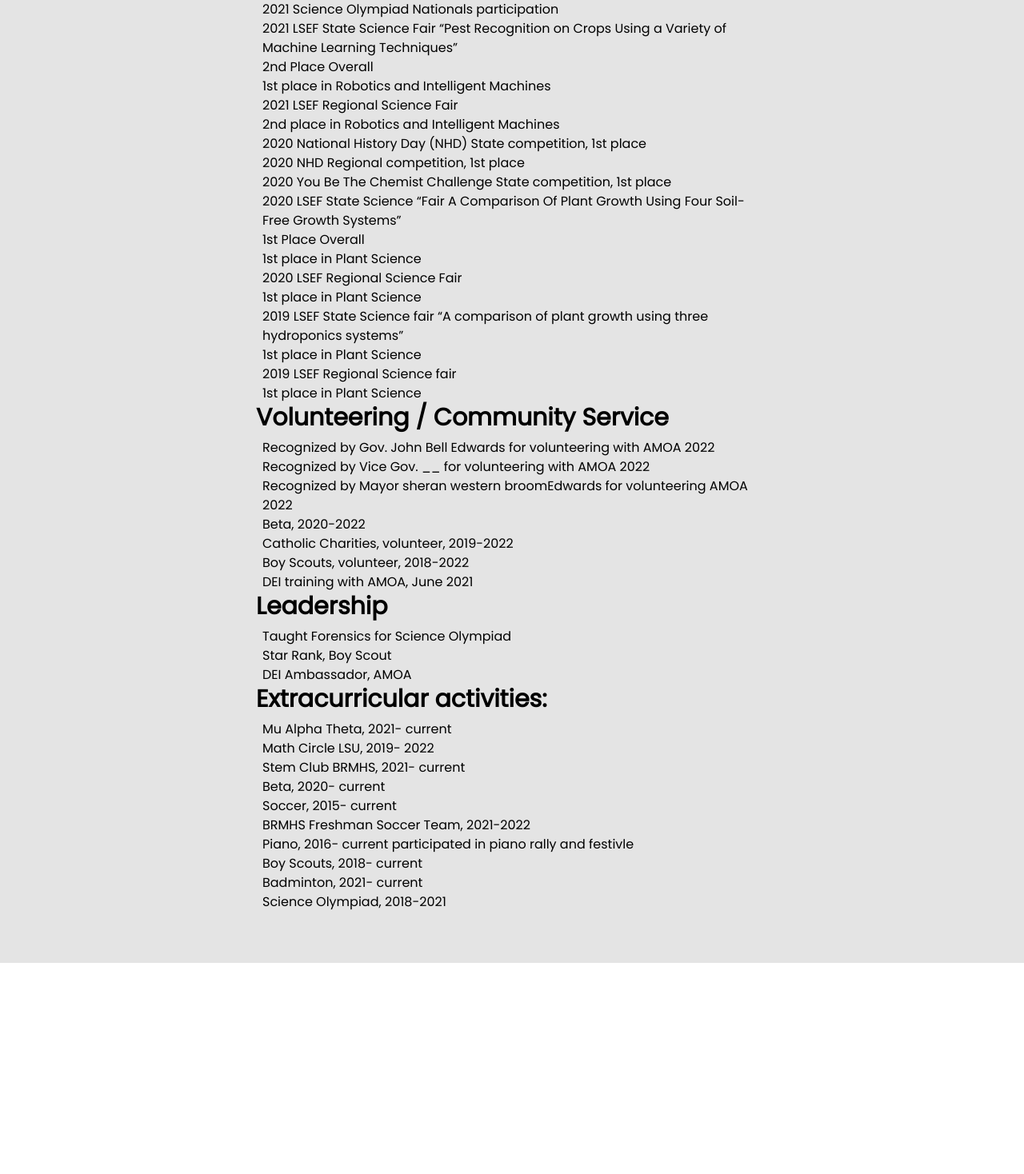
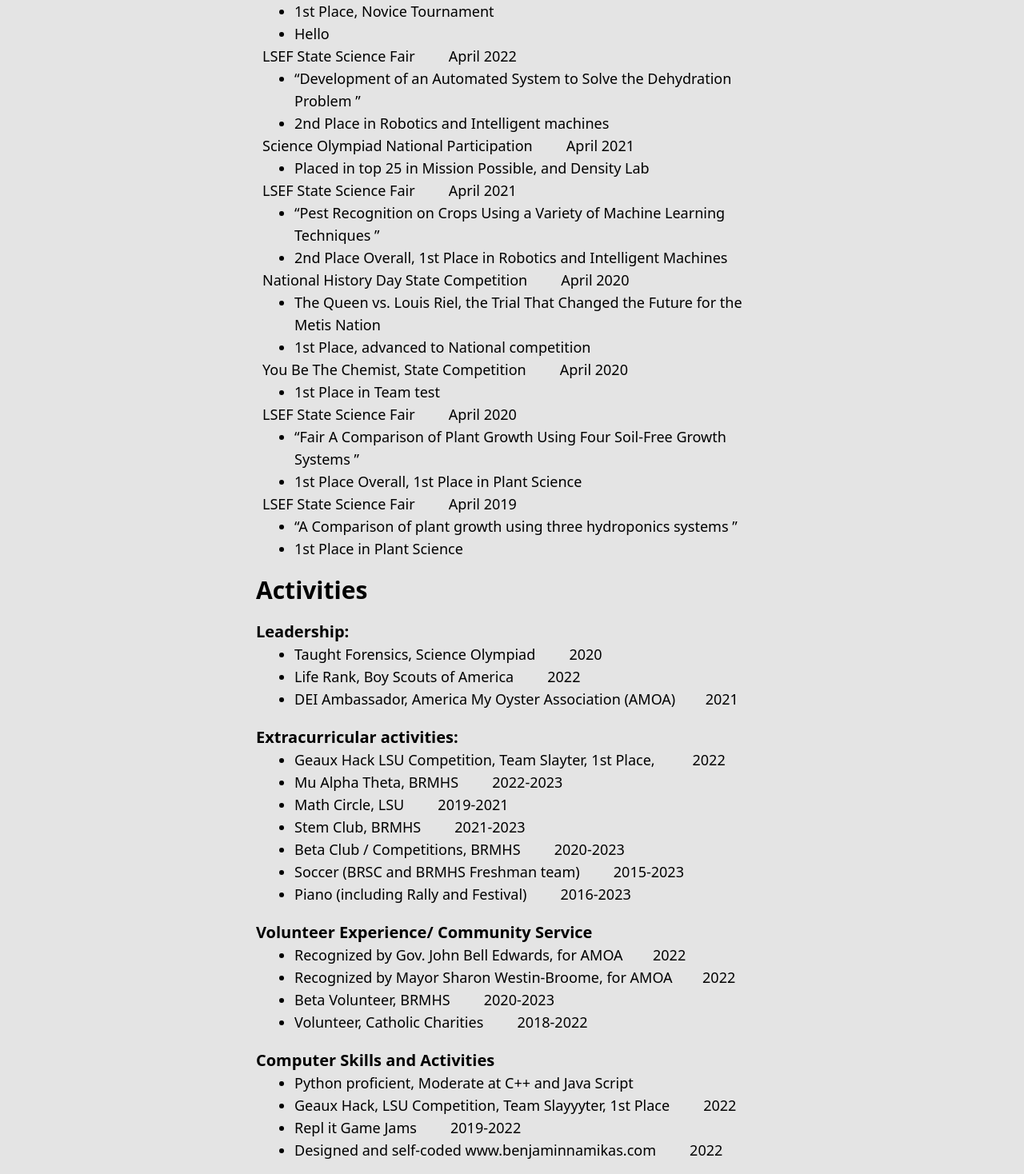
Before and after one commit to bennlol/BenjaminNamikas, a React (Create React App) app: page /resume in a window 1280 px wide. Shown: the part 362-1830 px from the top of the page at 80% size. Before the commit the page ends 1566 px from the top, so only its background shows below. Built offline with nearby package versions, Linux system fonts and the light colour scheme.

Commit message:
Updated resume, started blog

```diff
--- a/src/App.js
+++ b/src/App.js
@@ -7,6 +7,7 @@
 import Aboutme from "./pages/Aboutme.jsx"
 import Resume from "./pages/Resume.jsx"
 import Projects from "./pages/Projects.jsx"
+import Blog from "./pages/Blog.jsx"
 import './assets/icofont/icofont.min.css';
 
 const App =() => {
@@ -18,6 +19,7 @@
     <Route path="/aboutme" element={<Aboutme />}/>
     <Route path="/resume" element={<Resume/>}/>
     <Route path="/projects" element={<Projects/>}/>
+    <Route path="/blog" element={<Blog/>}/>
   </Routes>
   </BrowserRouter>
     )
--- a/src/components/Nav.jsx
+++ b/src/components/Nav.jsx
@@ -10,6 +10,8 @@
     <Fragment>
     <nav className={classNames("absolute z-10 flex h-[4.8rem] w-full justify-center items-center", context.state.darkMode? "bg-offblack" : "bg-offwhite")}>
       <Link to=""> <div className={classNames(' float-left bg-gradient-to-tr bg-clip-text text-transparent cursor-pointer  pl-10 font-Raleway-500 text-2xl sm:text-3xl font-bold whitespace-nowrap tracking-tighter', context.state.darkMode? 'from-teal-600 via-blue-600 to-violet-600':'from-teal-900 via-blue-800 to-violet-900')}><h1 className='hidden sm:block'>BENJAMIN NAMIKAS</h1><h1 className='block sm:hidden'>BN</h1></div></Link>
+
+      <Link className={classNames(" ml-auto p-1 font-Raleway-500 text-2xl tracking-wide font-bold text-center cursor-pointer", context.state.darkMode? ' text-white ': 'text-black')} to="blog"><div >Blog</div></Link>
 
         <i onClick={()=> (context.setDarkMode(context.state.darkMode?false:true)) } className={classNames("icofont-sun icofont-2x relative inline-block ml-auto mr-2 p-1 sm:mr-2 md:mr-3 lg:mr-4 text-center cursor-pointer rounded-md border border-transparent  hover:shadow-sm ", context.state.darkMode? ' text-white hover:bg-gray-900 hover:border-gray-700 ': 'text-black hover:border-gray-300 hover:bg-gray-50')}></i>
 
--- a/src/pages/Resume.jsx
+++ b/src/pages/Resume.jsx
@@ -6,58 +6,238 @@
   return (
 	<MContext.Consumer>{ (context,) => (
 
-    <section className={classNames('pt-32 pb-16  md:px-[10%] lg-[15%] xl:px-[25%] ', context.state.darkMode?'bg-black text-white':'bg-[rgba(225,225,225,0.9)] text-black')}>
-		<h1 className={classNames('text-6xl font-poppins font-bold',  context.state.darkMode?'text-gray-100':'text-gray-900' )}>Resume</h1>
-		<div className='w-full h-[2px] bg-black  bg-gradient-to-r from-blue-600 to-cyan-500 bg-opacity-80'></div>
-		<ul className = 'pl-2 flex flex-grow flex-col font-poppins px-4 pt-8 justify-center items-start text-left'>
-        <b className="-ml-2 text-3xl mb-2">Academic Experience</b>
-        <li>2022 LSEF State science fair</li>
-	<li>2nd place in Robotics and Intelligent machines</li>
-<li>2022 LSEF Regional Science Fair</li>
-<li>2nd place in Robotics and Intelligent machines</li>
-<li>2021 Science Olympiad Nationals participation</li>
-<li>2021 LSEF State Science Fair “Pest Recognition on Crops Using a Variety of Machine Learning Techniques”</li>
-<li>2nd Place Overall	</li>
-	<li>1st place in Robotics and Intelligent Machines</li>
-<li>2021 LSEF Regional Science Fair</li>
-	<li>2nd place in Robotics and Intelligent Machines</li>
-<li>2020 National History Day (NHD) State competition, 1st place</li>
-<li>2020 NHD Regional competition, 1st place</li>
-<li>2020 You Be The Chemist Challenge State competition, 1st place</li>
-<li>2020 LSEF State Science “Fair A Comparison Of Plant Growth Using Four Soil-Free Growth Systems”</li>
-	<li>1st Place Overall</li>
-	<li>1st place in Plant Science</li>
-<li>2020 LSEF Regional Science Fair</li>
-	<li>1st place in Plant Science</li>
-<li>2019 LSEF State Science fair “A comparison of plant growth using three hydroponics systems”</li>
-	<li>1st place in Plant Science</li>
-<li>2019 LSEF Regional Science fair</li>
-	<li>1st place in Plant Science</li>
-<b class="-ml-2 text-3xl mb-2">Volunteering / Community Service</b>
-<li>Recognized by Gov. John Bell Edwards for volunteering with AMOA 2022</li>
-<li>Recognized by Vice Gov. __ for volunteering with AMOA 2022</li>
-<li>Recognized by Mayor sheran western broomEdwards for volunteering AMOA 2022</li>
-<li>Beta, 2020-2022</li>
-<li>Catholic Charities, volunteer, 2019-2022</li>
-<li>Boy Scouts, volunteer, 2018-2022</li>
-<li>DEI training with AMOA, June 2021</li>
+    <section className={classNames('pt-32 pb-16  md:px-[10%] lg-[15%] xl:px-[25%] text-lg	', context.state.darkMode?'bg-black text-white':'bg-[rgba(225,225,225,0.9)] text-black')}>
+		<h1 className={classNames('text-6xl font-poppins pb-1 font-bold',  context.state.darkMode?'text-gray-100':'text-gray-900' )}>Resume</h1>
+		<div className='w-full h-[2px] bg-black mb-5 bg-gradient-to-r from-blue-600 to-cyan-500 bg-opacity-80'></div>
+        <p>
+            <span className='text-3xl font-bold'>Education</span>
+			<br/>
+            <span className = "pl-2">High School, </span>
+            <span>Baton Rouge Magnet High School (BMMHS) </span>
+            <span className = ""> &nbsp;&nbsp;&nbsp;&nbsp;&nbsp;&nbsp;&nbsp;&nbsp;May 2025</span>
+        </p>
+        <p className='text-3xl font-bold pt-5'>
+            <span>Academic Achievements</span>
+        </p>
+        <p className = "pl-2">
+            <span>Texas Speech and Debate Camp &nbsp;&nbsp;&nbsp;&nbsp;&nbsp;&nbsp;&nbsp;&nbsp;</span>
+            <span>July 2022</span>
+        </p>
+        <ul className='list-disc ml-8 pl-4'>
+            <li>
+                <span>1</span>
+                <span>st</span>
+                <span>&nbsp;Place, Novice Tournament</span>
+            </li>
+			<li>
+					Hello
+			</li>
+        </ul>
+        <p className = "pl-2">
+            <span>LSEF State Science Fair &nbsp;&nbsp;&nbsp;&nbsp;&nbsp;&nbsp;&nbsp;&nbsp;</span>
+            <span>April 2022</span>
+        </p>
+        <ul className='list-disc ml-8 pl-4'>
+            <li>
+                <span>&ldquo;Development of an Automated System to Solve the Dehydration Problem &rdquo;</span>
+            </li>
+            <li>
+                <span>2</span>
+                <span>nd</span>
+                <span>&nbsp;Place in Robotics and Intelligent machines</span>
+            </li>
+        </ul>
+        <p className = "pl-2">
+            <span>Science Olympiad National Participation &nbsp;&nbsp;&nbsp;&nbsp;&nbsp;&nbsp;&nbsp;&nbsp;</span>
+            <span>April 2021</span>
+        </p>
+        <ul className='list-disc ml-8 pl-4'>
+            <li>
+                <span>Placed in top 25 in Mission Possible, and Density Lab </span>
+            </li>
+        </ul>
+        <p className = "pl-2">
+            <span>LSEF State Science Fair &nbsp;&nbsp;&nbsp;&nbsp;&nbsp;&nbsp;&nbsp;&nbsp;</span>
+            <span>April 2021</span>
+        </p>
+        <ul className='list-disc ml-8 pl-4'>
+            <li>
+                <span>&ldquo;Pest Recognition on Crops Using a Variety of Machine Learning Techniques &rdquo;</span>
+            </li>
+            <li>
+                <span>2</span>
+                <span>nd</span>
+                <span>&nbsp;Place Overall, 1</span>
+                <span>st</span>
+                <span>&nbsp;Place in Robotics and Intelligent Machines</span>
+            </li>
+        </ul>
+        <p className = "pl-2">
+            <span>National History Day State Competition &nbsp;&nbsp;&nbsp;&nbsp;&nbsp;&nbsp;&nbsp;&nbsp;</span>
+            <span>April 2020</span>
+        </p>
+        <ul className='list-disc ml-8 pl-4'>
+            <li>
+                <span>The Queen vs. Louis Riel, the Trial That Changed the Future for the Metis Nation</span>
+            </li>
+            <li>
+                <span>1</span>
+                <span>st</span>
+                <span>&nbsp;Place, advanced to National competition</span>
+            </li>
+        </ul>
+        <p className = "pl-2">
+            <span>You Be The Chemist, State Competition &nbsp;&nbsp;&nbsp;&nbsp;&nbsp;&nbsp;&nbsp;&nbsp;</span>
+            <span>April 2020</span>
+        </p>
+        <ul className='list-disc ml-8 pl-4'>
+            <li>
+                <span>1</span>
+                <span>st</span>
+                <span>&nbsp;Place in Team test </span>
+            </li>
+        </ul>
+        <p className = "pl-2">
+            <span>LSEF State Science Fair &nbsp;&nbsp;&nbsp;&nbsp;&nbsp;&nbsp;&nbsp;&nbsp;</span>
+            <span>April 2020</span>
+        </p>
+        <ul className='list-disc ml-8 pl-4'>
+            <li>
+                <span>&ldquo;Fair A Comparison of Plant Growth Using Four Soil-Free Growth Systems &rdquo;</span>
+            </li>
+            <li>
+                <span>1</span>
+                <span>st</span>
+                <span>&nbsp;Place Overall, 1</span>
+                <span>st</span>
+                <span>&nbsp;Place in Plant Science</span>
+                <span>&nbsp;</span>
+            </li>
+        </ul>
+        <p className = "pl-2">
+            <span></span>
+        </p>
+        <p className = "pl-2">
+            <span>LSEF State Science Fair &nbsp;&nbsp;&nbsp;&nbsp;&nbsp;&nbsp;&nbsp;&nbsp;</span>
+            <span>April 2019</span>
+        </p>
+        <ul className='list-disc ml-8 pl-4'>
+            <li>
+                <span>&ldquo;A Comparison of </span>
+                <span>plant growth using three hydroponics systems &rdquo;</span>
+            </li>
+            <li>
+                <span>1</span>
+                <span>st</span>
+                <span>&nbsp;Place in Plant Science</span>
+            </li>
+        </ul>
+        <p className="text-3xl font-bold pt-5">
+            <span>Activities </span>
+        </p>
+        <p className="text-xl font-semibold pt-5">
+            <span>Leadership: </span>
+        </p>
+        <ul className='list-disc ml-8 pl-4'>
+            <li>
+                <span>Taught Forensics, Science Olympiad &nbsp;&nbsp;&nbsp;&nbsp;&nbsp;&nbsp;&nbsp;&nbsp;2020</span>
+            </li>
+            <li>
+                <span>Life Rank, Boy Scouts of America &nbsp;&nbsp;&nbsp;&nbsp;&nbsp;&nbsp;&nbsp;&nbsp;2022</span>
+            </li>
+            <li>
+                <span>DEI Ambassador, America My Oyster Association (AMOA)&nbsp;&nbsp;&nbsp;&nbsp;&nbsp;&nbsp;&nbsp;&nbsp;2021</span>
+            </li>
+        </ul>
+        <p className="text-xl font-semibold pt-5">
+            <span>Extracurricular activities</span>
+            <span>:</span>
+        </p>
+        <ul className='list-disc ml-8 pl-4'>
+            <li>
+                <span>Geaux Hack LSU Competition, Team Slayter, 1</span>
+                <span>st</span>
+                <span>&nbsp;Place, &nbsp;&nbsp;&nbsp;&nbsp;&nbsp;&nbsp;&nbsp;&nbsp;&nbsp;2022</span>
+            </li>
+            <li>
+                <span>Mu Alpha Theta, BRMHS &nbsp;&nbsp;&nbsp;&nbsp;&nbsp;&nbsp;&nbsp;&nbsp;2022-2023</span>
+            </li>
+            <li>
+                <span>Math Circle, LSU &nbsp;&nbsp;&nbsp;&nbsp;&nbsp;&nbsp;&nbsp;&nbsp;2019-2021</span>
+            </li>
+            <li>
+                <span>Stem Club, BRMHS &nbsp;&nbsp;&nbsp;&nbsp;&nbsp;&nbsp;&nbsp;&nbsp;2021-2023</span>
+            </li>
+            <li>
+                <span>Beta Club / Competitions, BRMHS &nbsp;&nbsp;&nbsp;&nbsp;&nbsp;&nbsp;&nbsp;&nbsp;2020-2023</span>
+            </li>
+            <li>
+                <span>Soccer (BRSC and BRMHS Freshman team) &nbsp;&nbsp;&nbsp;&nbsp;&nbsp;&nbsp;&nbsp;&nbsp;2015-2023</span>
+            </li>
+            <li>
+                <span>Piano (including Rally and Festival) &nbsp;&nbsp;&nbsp;&nbsp;&nbsp;&nbsp;&nbsp;&nbsp;2016-2023</span>
+            </li>
+        </ul>
+        <p className="text-xl font-semibold pt-5">
+            <span>Volunteer Experience/ Community Service </span>
+        </p>
+        <ul className='list-disc ml-8 pl-4'>
+            <li>
+                <span>Recognized by Gov. John Bell Edwards, for AMOA</span>
+                <span>&nbsp;&nbsp;&nbsp;&nbsp;&nbsp;&nbsp;&nbsp;&nbsp;2022</span>
+            </li>
+        </ul>
+        <ul className='list-disc ml-8 pl-4'>
+            <li>
+                <span>Recognized by Mayor Sharon Westin-Broome, for AMOA</span>
+                <span>&nbsp;&nbsp;&nbsp;&nbsp;&nbsp;&nbsp;&nbsp;&nbsp;2022</span>
+            </li>
+            <li>
+                <span>Beta Volunteer, BRMHS &nbsp;&nbsp;&nbsp;&nbsp;&nbsp;&nbsp;&nbsp;&nbsp;2020-2023</span>
+            </li>
+            <li>
+                <span>Volunteer, Catholic Charities &nbsp;&nbsp;&nbsp;&nbsp;&nbsp;&nbsp;&nbsp;&nbsp;2018-2022</span>
+            </li>
+        </ul>
+        <p className="text-xl font-semibold pt-5">
+            <span>Computer Skills and Activities </span>
+        </p>
+        <p className = "pl-2">
+            <span></span>
+        </p>
+        <ul className='list-disc ml-8 pl-4'>
+            <li>
+                <span>Python proficient, Moderate at C++ and Java Script </span>
+            </li>
+            <li>
+                <span>Geaux Hack, LSU Competition, Team </span>
+                <span>Slayyyter</span>
+                <span>, 1</span>
+                <span>st</span>
+                <span>&nbsp;Place &nbsp;&nbsp;&nbsp;&nbsp;&nbsp;&nbsp;&nbsp;&nbsp;2022</span>
+            </li>
+            <li>
+                <span>Repl it Game Jams </span>
+                <span>&nbsp;&nbsp;&nbsp;&nbsp;&nbsp;&nbsp;&nbsp;&nbsp;2019-2022</span>
+            </li>
+            <li>
+                <span>Designed and self-coded </span>
+                <span>
+                    <a href="https://www.google.com/url?q=http://www.benjaminnamikas.com&amp;sa=D&amp;source=editors&amp;ust=1687664221382060&amp;usg=AOvVaw26m3C0jBIZQgOEvguYvD15">www.benjaminnamikas.com</a>
+                </span>
+                <span>&nbsp;&nbsp;&nbsp;&nbsp;&nbsp;&nbsp;&nbsp;&nbsp;&nbsp;2022</span>
+            </li>
+        </ul>
 
-<b class="-ml-2 text-3xl mb-2">Leadership</b>
-<li>Taught Forensics for Science Olympiad </li>
-<li>Star Rank, Boy Scout</li>
-<li>DEI Ambassador, AMOA </li>
-<b class="-ml-2 text-3xl mb-2">Extracurricular activities:</b>
-<li>Mu Alpha Theta, 2021- current </li>
-<li>Math Circle LSU, 2019- 2022</li>
-<li>Stem Club BRMHS, 2021- current</li>
-<li>Beta, 2020- current </li>
-<li>Soccer, 2015- current </li>
-<li>BRMHS Freshman Soccer Team, 2021-2022</li>
-<li>Piano, 2016- current participated in piano rally and festivle</li>
-<li>Boy Scouts, 2018- current </li>
-<li>Badminton, 2021- current </li>
-<li>Science Olympiad, 2018-2021 </li>
-	</ul>
+        <p className="text-xl font-semibold pt-5">
+            <span>Employment </span>
+        </p>
+        <ul className='list-disc ml-8 pl-4'>
+            <li>
+                <span>Soccer Referee, BR Soccer Club</span>
+                <span>&nbsp;&nbsp;&nbsp;&nbsp;&nbsp;&nbsp;&nbsp;&nbsp;&nbsp;2022-2023</span>
+            </li>
+        </ul>
     </section>
 	)}
 	</MContext.Consumer>
```
Also changed, not shown: src/pages/Blog.jsx (added, +15 -0 lines).
